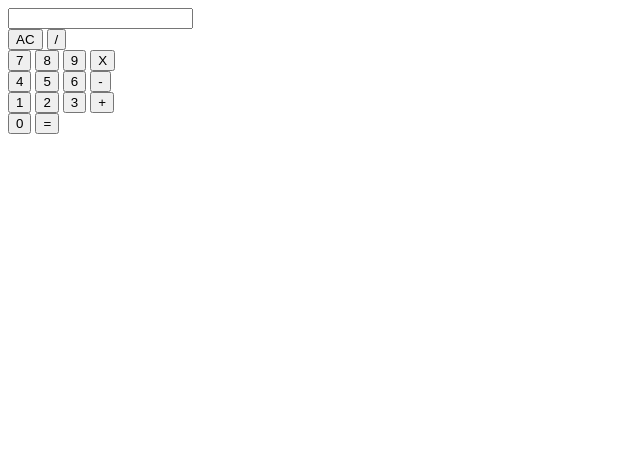
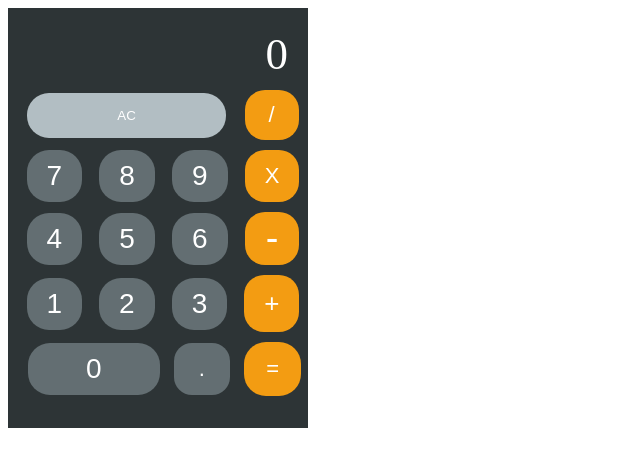
Before and after one commit to dnjs2618/calculator-js, a plain HTML site: page index.html in a window 1280 px wide. Shown: the whole page, without its empty margins (0-640 px from the left). Drawn offline with Linux system fonts and the light colour scheme.

Commit message:
html,css finished

```diff
--- a/calculator.js
+++ b/calculator.js
@@ -0,0 +1,6 @@
+const resultNumber = document.querySelector(".result");
+const numberBtn = document.querySelectorAll(".number");
+
+function init() {}
+
+init();
--- a/css/style.css
+++ b/css/style.css
@@ -0,0 +1,103 @@
+.calculator {
+  background-color: #2d3436;
+  width: 300px;
+  height: 420px;
+}
+
+button {
+  border: none;
+}
+
+.calculator .result {
+  color: #fff;
+  font-size: 45px;
+  display: flex;
+  justify-content: flex-end;
+  padding-top: 20px;
+  margin-right: 20px;
+}
+
+.calculator__column {
+  margin-left: 10px;
+  margin-top: 10px;
+  display: flex;
+  justify-content: space-around;
+  align-items: center;
+}
+
+.calculator__column .del-btn {
+  padding: 15px 90px;
+  border: none;
+  color: #fff;
+  background-color: #b2bec3;
+  border-radius: 22px;
+}
+
+.calculator__column .devide-btn {
+  background-color: #f39c12;
+  color: #fff;
+  padding: 12px 24px;
+  font-size: 22px;
+  border-radius: 20px;
+}
+.number {
+  background-color: #636e72;
+  color: #fff;
+  font-size: 28px;
+  padding: 10px 20px;
+  border-radius: 22px;
+}
+
+.calculator__column .multiple-btn,
+.calculator__column .minus-btn,
+.calculator__column .plus-btn,
+.calculator__column .equal-btn {
+  background-color: #f39c12;
+  color: #fff;
+}
+
+.calculator__column .multiple-btn {
+  font-size: 22px;
+  padding: 13px 20px;
+  border-radius: 20px;
+}
+.calculator__column .minus-btn {
+  font-size: 38px;
+  padding: 5px 21px;
+  border-radius: 20px;
+}
+
+.calculator__column .plus-btn {
+  font-size: 26px;
+  padding: 13px 20px;
+  border-radius: 20px;
+}
+
+.last__column {
+  margin-right: 7px;
+  display: flex;
+  justify-content: space-between;
+}
+
+.last__column .number0 {
+  margin-left: 10px;
+  padding: 10px 58px;
+  border-radius: 22px;
+  background-color: #636e72;
+  color: #fff;
+  font-size: 28px;
+}
+
+.last__column .dot {
+  background-color: #636e72;
+  font-size: 22px;
+  color: #fff;
+  padding: 13px 25px;
+  border-radius: 18px;
+}
+
+.last__column .equal-btn {
+  padding: 14px 22px;
+  font-size: 22px;
+  border-radius: 22px;
+}
--- a/index.html
+++ b/index.html
@@ -8,33 +8,32 @@
   </head>
   <body>
     <div class="calculator">
-      <form class="calculator__form">
-        <input type="text" placeholder="" />
-      </form>
+      <div class="result">0</div>
       <div class="calculator__column first__column">
         <button class="del-btn">AC</button>
         <button class="devide-btn">/</button>
       </div>
       <div class="calculator__column">
-        <button class="7">7</button>
-        <button class="8">8</button>
-        <button class="9">9</button>
+        <button class="number7 number">7</button>
+        <button class="number8 number">8</button>
+        <button class="number9 number">9</button>
         <button class="multiple-btn">X</button>
       </div>
       <div class="calculator__column">
-        <button class="4">4</button>
-        <button class="5">5</button>
-        <button class="6">6</button>
+        <button class="number4 number">4</button>
+        <button class="number5 number">5</button>
+        <button class="number6 number">6</button>
         <button class="minus-btn">-</button>
       </div>
       <div class="calculator__column">
-        <button class="1">1</button>
-        <button class="2">2</button>
-        <button class="3">3</button>
+        <button class="number1 number">1</button>
+        <button class="number2 number">2</button>
+        <button class="number3 number">3</button>
         <button class="plus-btn">+</button>
       </div>
       <div class="calculator__column last__column">
-        <button class="0">0</button>
+        <button class="number0 number">0</button>
+        <button class="dot number">.</button>
         <button class="equal-btn">=</button>
       </div>
     </div>
```
